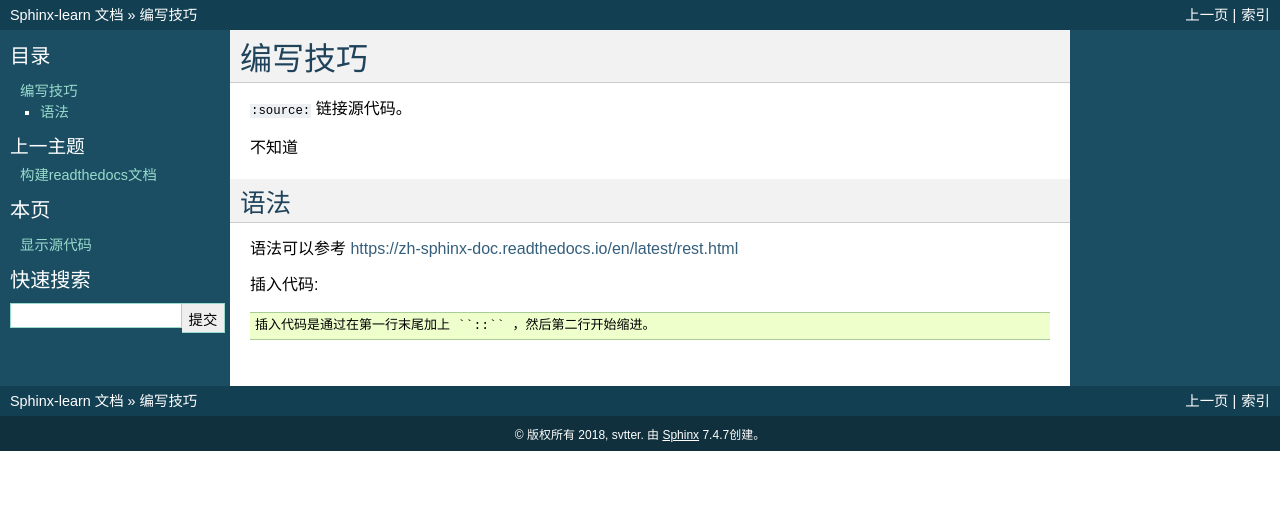
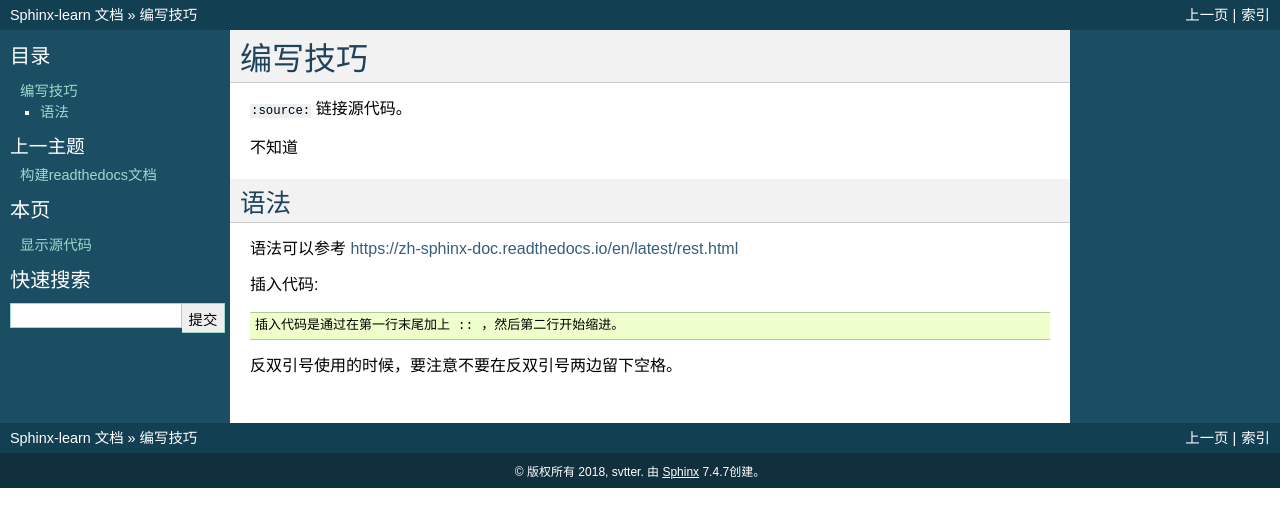
Before and after one commit to Svtter/Sphinx-learn, a Sphinx documentation site: the page built from source/edit_tips.rst, in a window 1280 px wide. Shown: the top 527 px of the page. Built offline with Sphinx 7.4.7, drawn with Linux system fonts in a browser that asks for light colours.

Commit message:
Update edit_tips.rst

```diff
--- a/source/edit_tips.rst
+++ b/source/edit_tips.rst
@@ -12,6 +12,9 @@
 
 插入代码::
 
-  插入代码是通过在第一行末尾加上 ``::`` ，然后第二行开始缩进。
+  插入代码是通过在第一行末尾加上 :: ，然后第二行开始缩进。
+
+
+反双引号使用的时候，要注意不要在反双引号两边留下空格。
 
 .. 不知道为什么我的反双引号总是不好用。。
```
